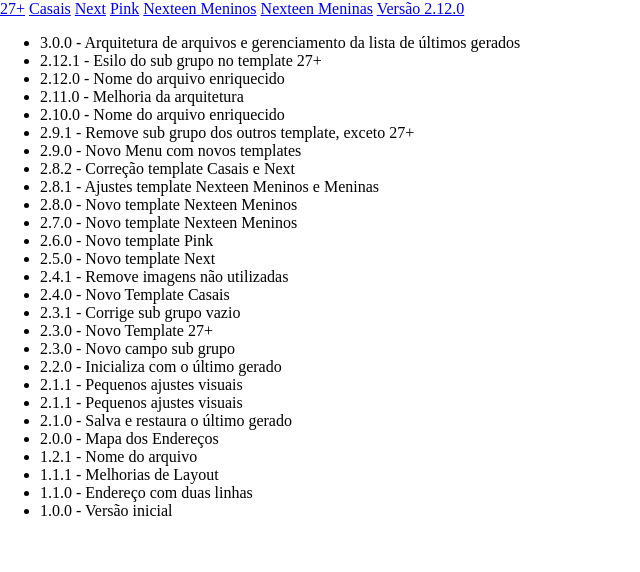
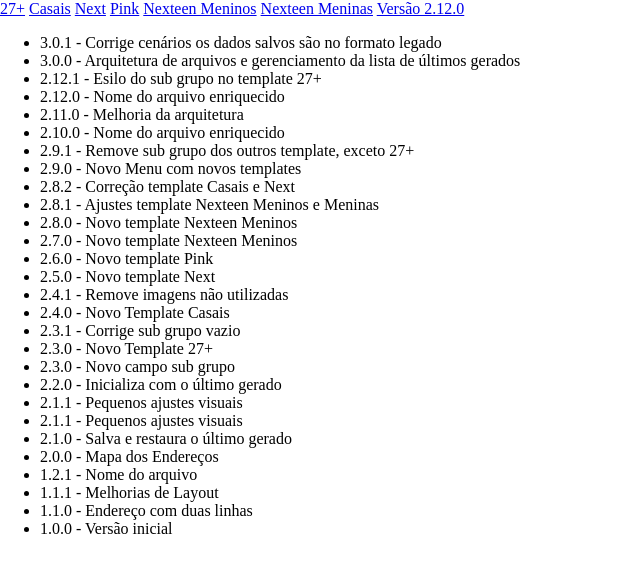
Before and after one commit to marcelobritonet/gc-kit, a SvelteKit app: page /changelog in a window 1280 px wide. Shown: the top 572 px of the page, without its empty margins (0-640 px from the left). Built offline with nearby package versions, Linux system fonts and the light colour scheme.

Commit message:
fix(storage): ignore storage items if is no array

```diff
--- a/src/routes/changelog/+page.svelte
+++ b/src/routes/changelog/+page.svelte
@@ -7,6 +7,7 @@
 
 <div>
     <ul>
+        <li>3.0.1 - Corrige cenários os dados salvos são no formato legado</li>
         <li>3.0.0 - Arquitetura de arquivos e gerenciamento da lista de últimos gerados</li>
         <li>2.12.1 - Esilo do sub grupo no template 27+</li>
         <li>2.12.0 - Nome do arquivo enriquecido</li>
--- a/src/routes/gc-kit/+layout.js
+++ b/src/routes/gc-kit/+layout.js
@@ -8,7 +8,8 @@ export function retrieveLastData() {
 }
 
 export async function storageLastData(obj) {
-    const lastData = retrieveLastData() || []
+    const restoredLastData = retrieveLastData()
+    const lastData = Array.isArray(restoredLastData) ? restoredLastData : []
     obj.hash = await hash(JSON.stringify(obj))
     const newData = [obj, ...lastData]
     const myJSON = JSON.stringify(newData);
```
